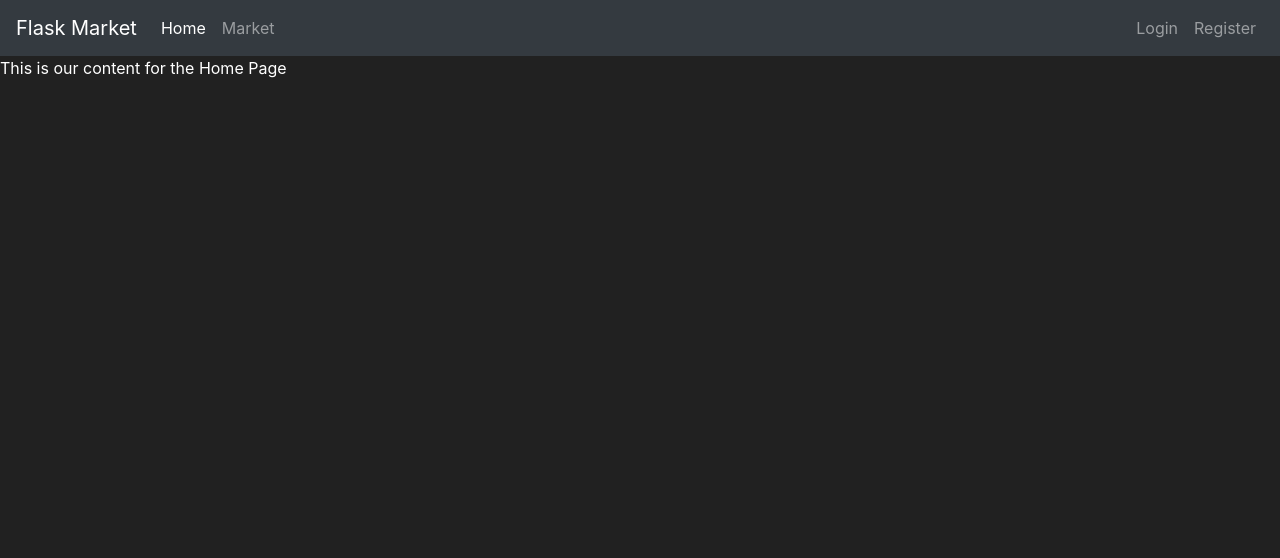
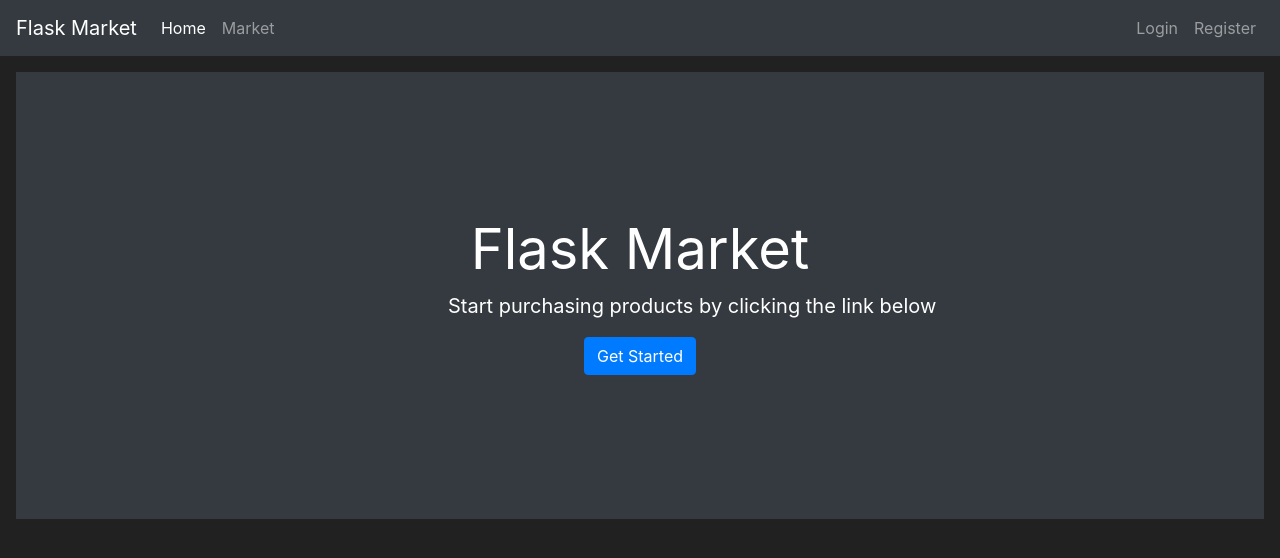
Before and after one commit to PietroDelCorona/e-commerce_with_flask, a Flask app: page / in a window 1280 px wide. Shown: the top 558 px of the page. Run offline with Flask 3, Linux system fonts and the light colour scheme; some libraries are stand-ins or nearby versions.

Commit message:
logout, customizations login

```diff
--- a/market/__init__.py
+++ b/market/__init__.py
@@ -8,6 +8,9 @@ app.config['SQLALCHEMY_DATABASE_URI'] = 'sqlite:///market.db'
 app.config['SECRET_KEY'] = '9d2bfccb58d1b5c18f4bcc73'
 db = SQLAlchemy(app)
 bcrypt = Bcrypt(app)
+
 login_manager = LoginManager(app)
+login_manager.login_view = "login_page"
+login_manager.login_message_category = "info"
 
 from market import routes
--- a/market/routes.py
+++ b/market/routes.py
@@ -3,7 +3,7 @@ from market import app
 from market.models import Item, User
 from market.forms import RegisterForm, LoginForm
 from market import db
-from flask_login import login_user
+from flask_login import login_user, logout_user, login_required
 
 @app.route("/")
 @app.route("/home")
@@ -11,6 +11,7 @@ def home_page():
     return render_template("home.html")
 
 @app.route("/market")
+@login_required
 def market_page():
     items = Item.query.all()
     return render_template("market.html", items=items)
@@ -24,6 +25,8 @@ def register_page():
                               password=form.password1.data)
         db.session.add(user_to_create)
         db.session.commit()
+        login_user(user_to_create)
+        flash(f'Account created successfully! You are logged in as {user_to_create.username}', category='success')
         return redirect(url_for('market_page'))
     if form.errors != {}:
         for err_msg in form.errors.values():
@@ -47,6 +50,13 @@ def login_page():
 
     return render_template('login.html', form=form)
 
+@app.route("/logout")
+def logout_page():
+    logout_user()
+    flash("You have been logged out!", category='info')
+    return redirect(url_for("home_page"))
+
+
 
 if __name__ == "__main__":
     app.run(debug=True)
--- a/market/templates/base.html
+++ b/market/templates/base.html
@@ -52,7 +52,7 @@
                 </ul>
                 <ul class="navbar-nav ms-auto">
                     <li class="nav-item">
-                        <a class="nav-link" href="#">Logout</a>
+                        <a class="nav-link" href="{{ url_for('logout_page') }}">Logout</a>
                     </li>
                 </ul>
                 {% else %}
--- a/market/templates/home.html
+++ b/market/templates/home.html
@@ -1,9 +1,18 @@
 {% extends 'base.html' %}
 
 {% block title %}
-    Home Page
+    Welcome to Flask Market
 {% endblock%}
 
 {% block content %}
-    This is our content for the Home Page
+    <div class="position-relative overflow-hidden p-3 p-md-5 m-md-3 text-center bg-dark" style="color:white">
+        <div class="col-md-5 p-lg-5 mx-auto my-5">
+            <h1 class="display-4 font-weight-normal">Flask Market</h1>
+            <p class="lead font-weight-normal text-nowrap">Start purchasing products by clicking the link below</p>
+            <a class="btn btn-primary" href="{{ url_for('market_page') }}">Get Started</a>
+        </div>
+        <div class="product-device box-shadow d-none d-md-block"></div>
+        <div class="product-device product-device-2 box-shadow d-none d-md-block"></div>
+    </div>
+
 {% endblock %}
```
